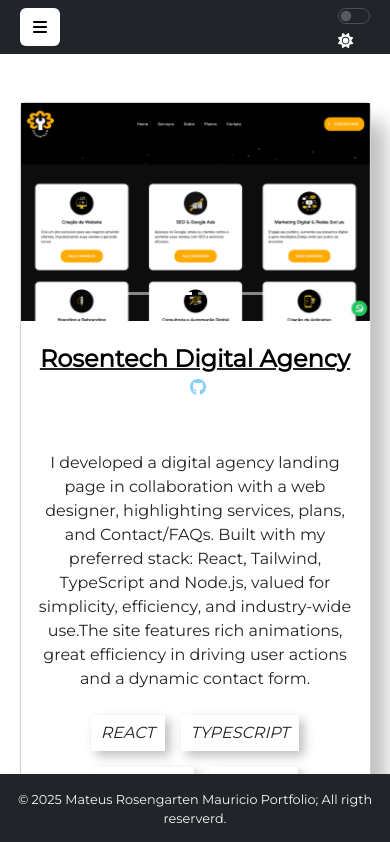
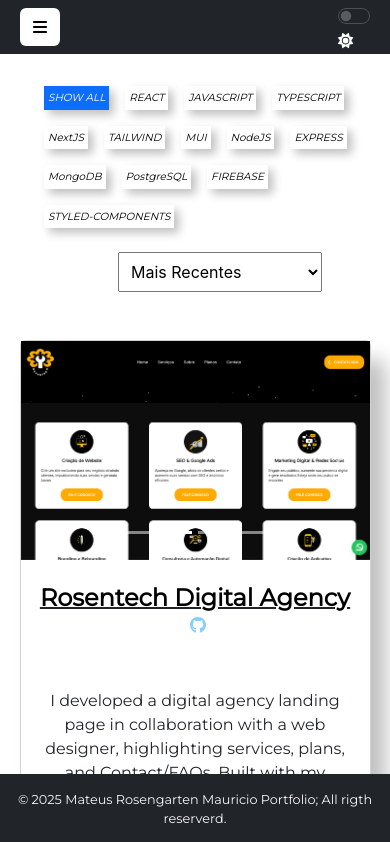
Before and after one commit to Mateus1rosengarten/myPortfolio, a React (Create React App) app: page /projects in a window 390 px wide. Shown: the top 842 px of the page. Built offline with nearby package versions, Linux system fonts and the light colour scheme.

Commit message:
feat: create filters for projects

```diff
--- a/src/components/navbar.css
+++ b/src/components/navbar.css
@@ -40,6 +40,7 @@
     font-size: 0.9em !important;
     text-decoration: underline !important;
     text-underline-offset: 3px;
+    text-decoration-color: #0d6efd;
   }
 
   .sidebar-toggle {
--- /dev/null
+++ b/src/components/orderFilter.jsx
@@ -0,0 +1,28 @@
+const options = [
+  "Mais Recentes",
+  "Mais Antigos",
+  "Maior Aprendizado",
+  "Maior Desafio",
+  "Projetos para Clientes",
+  "Projetos Academicos",
+];
+
+const OrderFilter = ({ order, handleOrderChange }) => {
+  return (
+    <div className="d-flex justify-content-end pe-5 me-3">
+      <select
+        className="p-2"
+        value={order}
+        onChange={(e) => handleOrderChange(e.target.value)}
+      >
+        {options.map((text, index) => (
+          <option value={text} key={index}>
+            {text}
+          </option>
+        ))}
+      </select>
+    </div>
+  );
+};
+
+export default OrderFilter;
--- a/src/components/projects.jsx
+++ b/src/components/projects.jsx
@@ -1,20 +1,104 @@
-import { useContext, useEffect } from "react";
+import { useContext, useEffect, useState } from "react";
 import "../components/projects.css";
 import { contextDarkMode } from "../context/contextDarkMode";
 import ProjectCard from "./card";
 import projects from "../data/projectsArray";
+import TechFilter from "./techFilter";
+import OrderFilter from "./orderFilter";
+import { Button } from "react-bootstrap";
 
 function Projects() {
   const { itsDark, setCreateAnimation } = useContext(contextDarkMode);
+  const [selectedTech, setSelectedTech] = useState([]);
+  const [selectedOrder, setSelectedOrder] = useState("Mais Recentes");
 
   useEffect(() => {
     setCreateAnimation(false);
   }, [setCreateAnimation]);
 
+  const handleTechClick = (tech) => {
+    if (tech === "SHOW ALL") {
+      setSelectedTech([]);
+    } else {
+      setSelectedTech((prev) =>
+        prev.includes(tech) ? prev.filter((t) => t !== tech) : [...prev, tech]
+      );
+    }
+  };
+
+  const FilterProjects = projects
+    .filter((project) =>
+      selectedTech.length === 0
+        ? true
+        : selectedTech.some((tech) => project.techs.includes(tech))
+    )
+    .filter((project) => {
+      if (selectedOrder === "Projetos para Clientes") {
+        return project.ProjectKind === "Costumer";
+      } else if (selectedOrder === "Projetos Academicos") {
+        return project.ProjectKind === "Academic";
+      } else {
+        return true;
+      }
+    })
+    .sort((a, b) => {
+      switch (selectedOrder) {
+        case "Mais Recentes":
+          return b.creationOrder - a.creationOrder;
+        case "Mais Antigos":
+          return a.creationOrder - b.creationOrder;
+        case "Maior Desafio":
+          return a.challangeOrder - b.challangeOrder;
+        case "Maior Aprendizado":
+          return a.apprenticeshipOrder - b.apprenticeshipOrder; // corrigido typo
+        default:
+          return 0;
+      }
+    });
+
   return (
-    <div className={`projects-container mb-5 py-5  ${itsDark && "bg-dark"}`}>
-      {projects.map((project, index) => (
+    <div className={`pt-2 mx-1 ${itsDark ? "bg-dark" : ""}`}>
+      {/* Filtros */}
+      <div className="d-flex flex-column justify-content-between">
+        <TechFilter
+          selectedTech={selectedTech}
+          handleTechClick={handleTechClick}
+        />
+        <OrderFilter
+          order={selectedOrder}
+          handleOrderChange={setSelectedOrder}
+        />
+      </div>
+
+      {/* Projetos filtrados */}
+      {FilterProjects.length === 0 ? (
+        <div className="text-center no-projects-container">
+          <p
+            className={`${
+              itsDark ? "text-white" : "text-black"
+            } no-results-text`}
+          >
+            Nenhum projeto corresponde a combinação de filtros selecionados
+          </p>
+          <Button
+            className={`mt-3 ${
+              itsDark ? "btn-custom-light" : "btn-custom-dark"
+            }`}
+            onClick={() => {
+              setSelectedTech([]);
+              setSelectedOrder("Mais Recentes");
+            }}
+          >
+            Mostrar todos os Projetos
+          </Button>
+        </div>
+      ) : (
+        <div
+          className={`projects-container mb-5 py-5 ${itsDark ? "bg-dark" : ""}`}
+        >
+          {FilterProjects.map((project) => (
             <ProjectCard
+              key={project.title}
               title={project.title}
               images={project.images}
               text={project.text}
@@ -24,6 +108,8 @@
             />
           ))}
         </div>
+      )}
+    </div>
   );
 }
 
--- /dev/null
+++ b/src/components/techFilter.css
@@ -0,0 +1,46 @@
+.select-techs,
+.select-techs-dark {
+  padding-top: 1rem;
+}
+
+.select-techs li,
+.select-techs-dark li {
+  font-family: "Montserrat", sans-serif;
+  display: inline-block;
+  padding: 6px 10px !important;
+  transition: all 0.2s ease-in-out !important;
+  box-shadow: 5px 5px 10px #c0c0c0 !important;
+  font-size: 0.8rem;
+}
+
+.select-techs-dark li {
+  box-shadow: none !important;
+}
+
+.select-techs li:hover,
+.select-techs-dark li:hover {
+  background-color: #fafafa;
+  transform: scale(1.05);
+}
+
+.li-tech-selected {
+  color: white;
+  background-color: #0d6efd;
+}
+
+.li-tech {
+  color: black;
+  background-color: white;
+}
+
+@media (max-width: 767px) {
+  .select-techs,
+  .select-techs-dark {
+    width: 100% !important;
+  }
+  .select-techs li,
+  .select-techs-dark li {
+    padding: 4px 4px !important;
+    font-size: 0.65rem;
+  }
+}
--- /dev/null
+++ b/src/components/techFilter.jsx
@@ -0,0 +1,30 @@
+import { useContext } from "react";
+import "../components/techFilter.css";
+import { contextDarkMode } from "../context/contextDarkMode";
+import { techs } from "../data/techsFiltersArray";
+
+const TechFilter = ({ selectedTech, setSelectedTech, handleTechClick }) => {
+  const { itsDark } = useContext(contextDarkMode);
+
+  return (
+    <ul className={`${!itsDark ? "select-techs" : "select-techs-dark"}`}>
+      {techs.map((tech) => (
+        <li
+          key={tech}
+          className={`fst-italic m-2 px-2 py-1 shadow ${
+            selectedTech.includes(tech) ||
+            (tech === "SHOW ALL" && selectedTech.length === 0)
+              ? "li-tech-selected"
+              : "li-tech"
+          }`}
+          style={{ transition: "0.3s", cursor: "pointer" }}
+          onClick={() => handleTechClick(tech)}
+        >
+          {tech}
+        </li>
+      ))}
+    </ul>
+  );
+};
+
+export default TechFilter;
--- a/src/data/projectsArray.jsx
+++ b/src/data/projectsArray.jsx
@@ -7,10 +7,14 @@
       require("../images/rosentech-lading-page-3.png"),
       require("../images/rosentech-lading-page-4.png"),
     ],
-    text: "I developed a digital agency landing page in collaboration with a web designer, highlighting services, plans, and Contact/FAQs. Built with my preferred stack: React, Tailwind, TypeScript and Node.js, valued for simplicity, efficiency, and industry-wide use.The site features rich animations, great efficiency in driving user actions and a dynamic contact form.",
-    techs: ["REACT", "TYPESCRIPT", "TAILWIND", "NODEJS"],
+    text: "I developed a digital agency landing page in collaboration with a web designer, highlighting services, plans, and Contact/FAQs. Built with my preferred stack: React, Tailwind, TypeScript and Node.js, valued for simplicity, efficiency, and industry-wide use. I improved my skills in handling more complex animations and integrating dynamic UI elements.",
+    techs: ["REACT", "TYPESCRIPT", "TAILWIND", "NodeJS"],
     gitLink: "https://github.com/Mateus1rosengarten/RosenTechDigital",
     imgLoading: "eager",
+    ProjectKind: "Costumer",
+    creationOrder: 8,
+    challangeOrder: 7,
+    apprenticeshipOrded: 7,
   },
   {
     title: "MKT Embalagem website",
@@ -20,10 +24,14 @@
       require("../images/mkt-lading-page-3.png"),
       require("../images/mkt-lading-page-4.png"),
     ],
-    text: "MKT Embalagem specializes in high-quality can printing for major brands like Ambev, Pepsico, and Johnson & Johnson in Brazil. Built with Next.js to enhance SEO and performance, the website highlights services, expertise, and innovation, and is currently in its final stage, awaiting real company photos for completion.",
+    text: "MKT Embalagem specializes in high-quality can printing for major brands like Ambev, Pepsico, and Johnson & Johnson in Brazil. Built with Next.js for the first time to optimize SEO and performance. The project is in its final stage, awaiting real company photos. Through this project, I enhanced my skills by integrating a dynamic map and implementing an automated email messaging system",
     techs: ["NextJS", "TYPESCRIPT", "TAILWIND"],
     gitLink: "https://github.com/Mateus1rosengarten/MktEmbalagem",
     imgLoading: "eager",
+    ProjectKind: "Costumer",
+    creationOrder: 5,
+    challangeOrder: 6,
+    apprenticeshipOrded: 6,
   },
   {
     title: "Sustentools E-commerce",
@@ -33,8 +41,12 @@
       require("../images/e-commerce-3.png"),
     ],
     text: "Sustentools E-commerce is a sustainable marketplace developed by a team of partners, focusing on eco-friendly products. I implemented all pages from Figma designs, built authentication, created a product database with advanced search filters. The project provided hands-on experience in full-stack development and collaborative work. Although the project is currently on hold due to changes in Brazil taxation policies that affected international product sourcing, however it reflects the technical skills and problem-solving approaches I applied during its development.",
-    techs: ["REACT", "NODE.JS", "EXPRESS", "MONGODB"],
+    techs: ["REACT", "NODE.JS", "EXPRESS", "MongoDB"],
+    ProjectKind: "Costumer",
     imgLoading: "lazy",
+    creationOrder: 3,
+    challangeOrder: 3,
+    apprenticeshipOrded: 2,
   },
   {
     title: "Payment Simulation CRUD",
@@ -47,6 +59,10 @@
     techs: ["NextJS", "TYPESCRIPT", "MUI", "PostgreSQL"],
     gitLink: "https://github.com/Mateus1rosengarten/PayoutStructure",
     imgLoading: "lazy",
+    ProjectKind: "Academic",
+    creationOrder: 6,
+    challangeOrder: 4,
+    apprenticeshipOrded: 5,
   },
   {
     title: "Guto Therapist Page",
@@ -59,6 +75,10 @@
     techs: ["NextJS", "TYPESCRIPT", "STYLED-COMPONENTS"],
     gitLink: "https://github.com/Mateus1rosengarten/gutoMaia",
     imgLoading: "lazy",
+    ProjectKind: "Costumer",
+    creationOrder: 4,
+    challangeOrder: 8,
+    apprenticeshipOrded: 8,
   },
   {
     title: "Menu Restaurant Optimizer",
@@ -71,6 +91,10 @@
     techs: ["REACT", "TYPESCRIPT", "NODE.JS", "EXPRESS", "PostgreSQL", "MUI"],
     gitLink: "https://github.com/Mateus1rosengarten/AllYouCanEat-Manager",
     imgLoading: "lazy",
+    ProjectKind: "Costumer",
+    creationOrder: 7,
+    challangeOrder: 2,
+    apprenticeshipOrded: 3,
   },
 
   {
@@ -85,6 +109,10 @@
     gitLink:
       "https://github.com/Mateus1rosengarten/GesplanListaFornecedores/tree/master",
     imgLoading: "lazy",
+    ProjectKind: "Costumer",
+    creationOrder: 2,
+    challangeOrder: 5,
+    apprenticeshipOrded: 4,
   },
   {
     title: "Student Course Projects",
@@ -95,9 +123,13 @@
       require("../images/movie-search.png"),
     ],
     text: "These projects are a selected showcase of the many applications I completed during the Full Stack course (online and in-person, Tel Aviv 2022–2023). The course exposed students to real-world scenarios and diverse technology stacks while guiding us to follow industry best practices. Through these projects, I built functional web applications with interactive interfaces, responsive layouts, and features demonstrating practical proficiency in JavaScript, React, Node.js, Express, and database management.",
-    techs: ["REACT", "JAVASCRIPT", "EXPRESS", "FIREBASE", "NODEJS", "MONGODB"],
+    techs: ["REACT", "JAVASCRIPT", "EXPRESS", "FIREBASE", "NodeJS", "MongoDB"],
     gitLink: "https://github.com/Mateus1rosengarten?tab=repositories",
     imgLoading: "lazy",
+    ProjectKind: "Academic",
+    creationOrder: 1,
+    challangeOrder: 1,
+    apprenticeshipOrded: 1,
   },
 ];
 
--- /dev/null
+++ b/src/data/techsFiltersArray.jsx
@@ -0,0 +1,15 @@
+export const techs = [
+  "SHOW ALL",
+  "REACT",
+  "JAVASCRIPT",
+  "TYPESCRIPT",
+  "NextJS",
+  "TAILWIND",
+  "MUI",
+  "NodeJS",
+  "EXPRESS",
+  "MongoDB",
+  "PostgreSQL",
+  "FIREBASE",
+  "STYLED-COMPONENTS",
+];
```
Also changed, not shown: src/components/myinfo.css (+5 -5 lines), src/components/myinfo.jsx (+4 -4 lines), src/components/projects.css (+12 -0 lines). Lines whose indentation alone changed are shown as unchanged.
